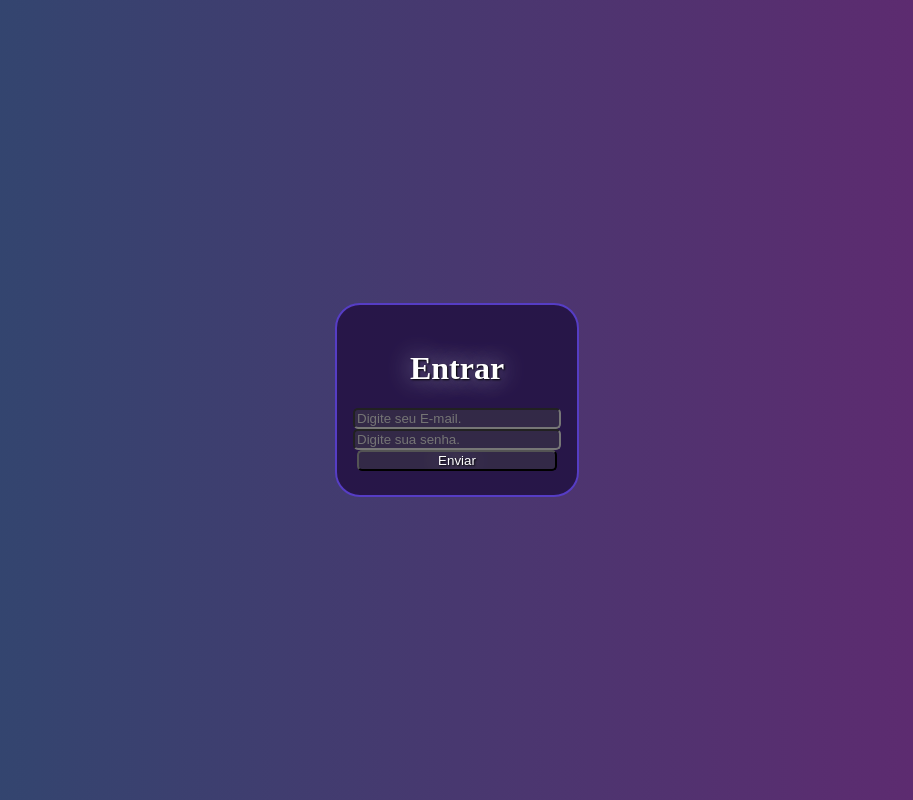
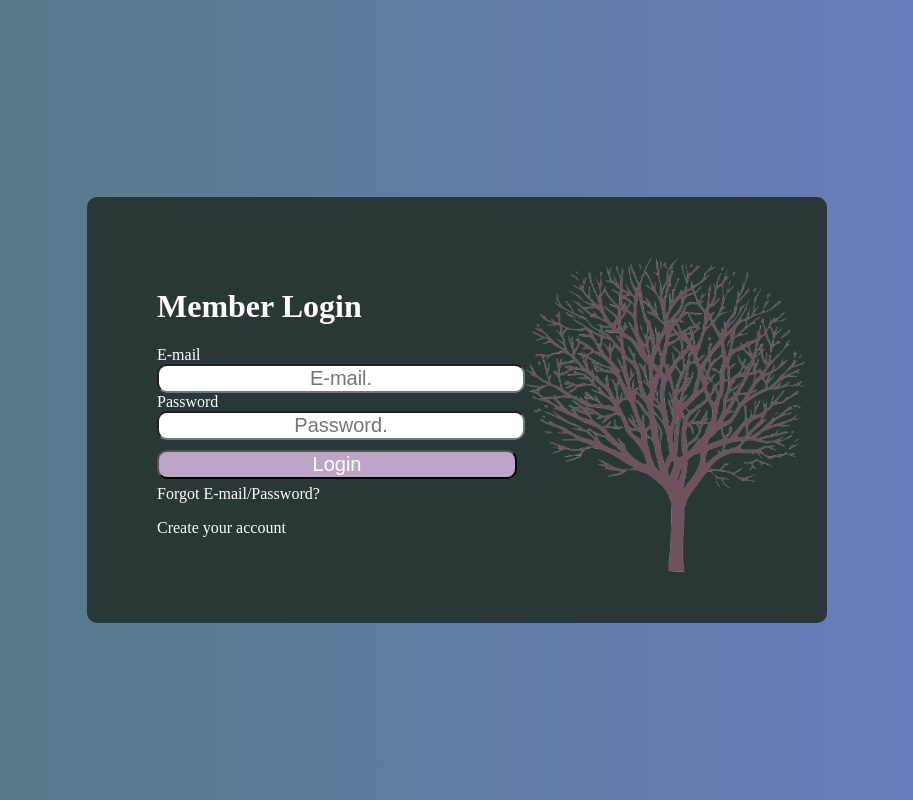
Before and after one commit to IsaacVerh/Segunda-p-gina-de-login, a plain HTML site: page index.html in a window 1280 px wide. Shown: the whole page, without its empty margins (183-1096 px from the left). Drawn offline with Linux system fonts and the light colour scheme.

Commit message:
segunda pagina de login

```diff
--- a/index.css
+++ b/index.css
@@ -1,50 +1,69 @@
 html, body {
     margin: 0;
     height: 100%
-}
 
-#formulario {
-    border-radius: 25px;
-    background: #271648;
-    padding: 20px;
-    width: 200px;
-    height: 150px;
-    display: flex;
-    justify-content: center;
-    align-items: center;
-    margin: 0;
-    text-align: center;
-    border: 2px solid #563dc5
-
-
-
-}
-
-input {
-    width: 200px;
-    border-radius: 5px;
-    background-color: #332947;
-
-}
-
-h1 {
-    color: #ffffff;
-    text-shadow: 1px 1px 2px black, 0 0 25px rgb(157, 157, 181);
-}
-
-#enviar {
-    color: #ffffff;
-    text-shadow: 1px 1px 2px black, 0 0 25px rgb(157, 157, 181);
 }
 
 
 
-.myclass {
+
+body {
+    background: linear-gradient(to right, #537A7F, #6D7DC7);
     display: flex;
     height: 100vh;
     width: 100%;
     align-items: center;
     justify-content: center;
-    background: linear-gradient(to right, #2B4A6F, #652670);
-    padding: 0;
+
+
 }
+
+#formulario {
+    position: relative;
+    width: 600px;
+    padding: 70px;
+    background-color: #2a3738;
+    border-radius: 10px;
+    gap: 20px;
+    flex-direction: column;
+    margin-top: 20px;
+
+
+}
+
+
+
+input {
+    font-size: 20px;
+    text-align: center;
+    width: 60%;
+    border-radius: 10px;
+
+}
+
+label {
+    color: white;
+}
+
+p {
+    color: white;
+}
+
+#enviar {
+    position: relative;
+    bottom: -10px;
+    background-color: rgb(188, 165, 198);
+    color: white;
+}
+
+h1 {
+    color: white;
+}
+
+
+#arvore {
+    position: absolute;
+    top: 10%;
+    right: 10px;
+
+}
--- a/index.html
+++ b/index.html
@@ -5,26 +5,31 @@
     <meta name="viewport" content="width=device-width, initial-scale=1.0">
     <title>Aula css</title>
     <link rel="stylesheet" href="index.css">
+
 </head>
 <body>
 
 
 
 
-    <div class="myclass">
 
-        <div id="formulario" >
-         <form id="form" >
+        <div id="formulario">
+            <div class="quadrado"></div>
+            <img id="arvore" src="img/flying-1808859_1280-removebg-preview.png" alt="arvore icon" style="width: 300px; height: auto; text-align: center;">
+         <form>
 
-        <h1> Entrar </h1>
+        <h1>Member Login</h1>
 
-        <label for="email"></label>
-        <input type="email" id="email" required placeholder="Digite seu E-mail."> <br>
-        <label for="password"></label>
-        <input type="password" id="senha" required placeholder="Digite sua senha.">
-        <input id="enviar" type="submit" value="Enviar"
 
-</form>
+        <label for="email">E-mail</label> <br>
+        <input type="email" id="email" required placeholder="E-mail."> <br>
+        <label for="password">Password</label> <br>
+        <input type="password" id="senha" required placeholder="Password."> <br>
+        <input id="enviar" type="submit" value="Login">
+        <p class="us-pass">Forgot E-mail/Password?</p>
+        <p class="us-pass">Create your account</p>
+
+        </form>
 
         </div>
 
@@ -32,5 +37,6 @@
 
 
 
+
 </body>
 </html>
```
Also changed, not shown: img/flying-1808859_1280-removebg-preview.png (added).
